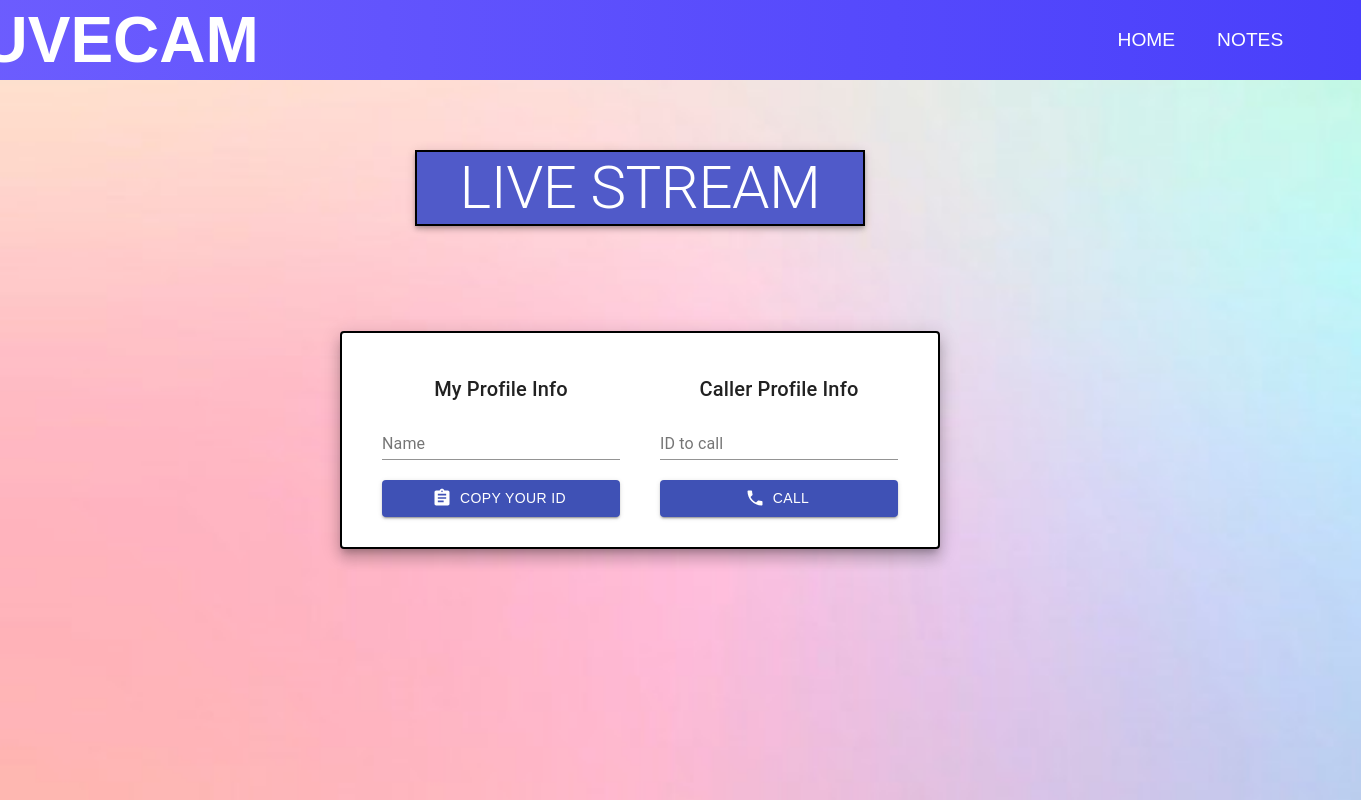
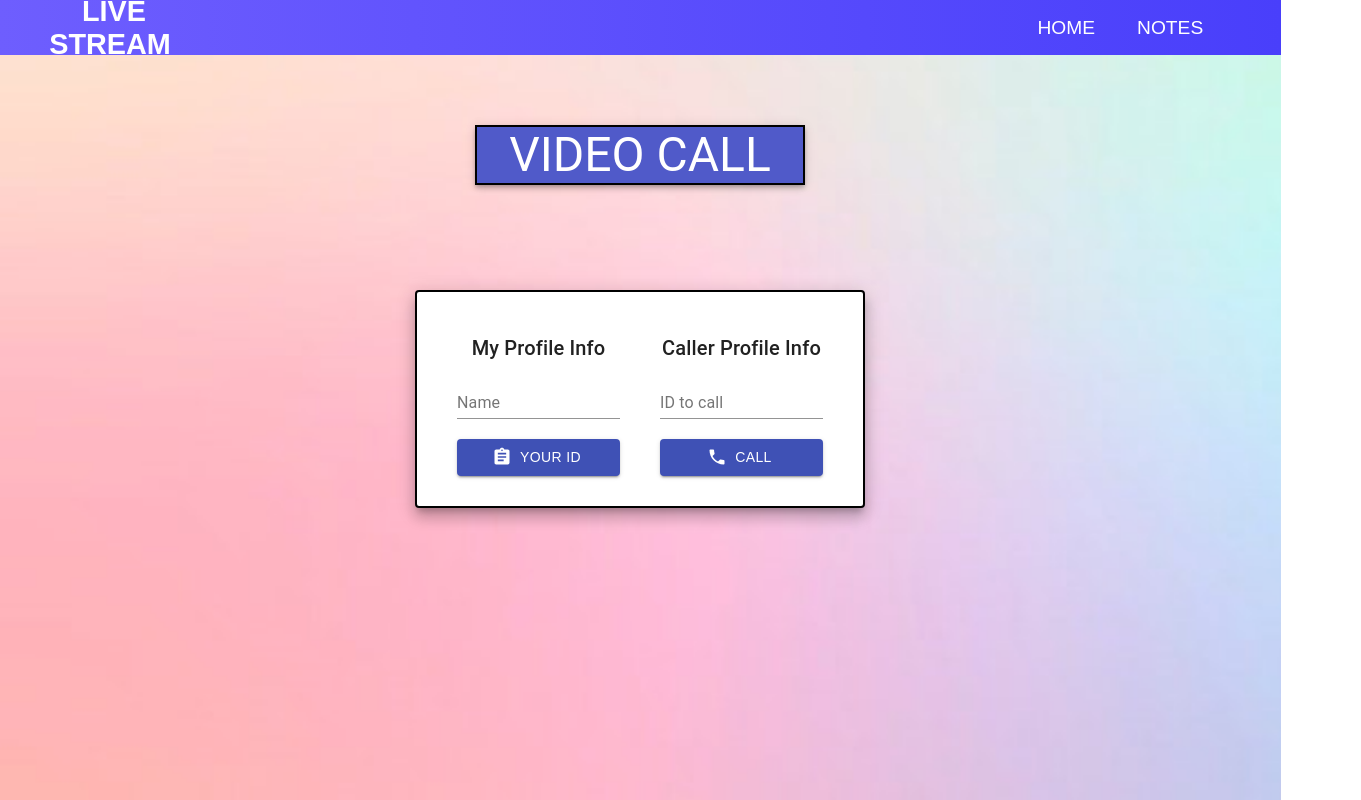
Before and after one commit to SuvethaaE/Livestream-videocall-clone-app, a React (Create React App) app in the folder client/: page / in a window 1280 px wide. Shown: the whole page, 1361 px wide, since content can reach past the window. Built offline with nearby package versions, Linux system fonts and the light colour scheme; no server answers.

Commit message:
make it betterS

```diff
--- a/client/src/components/NavBar/Navbar.css
+++ b/client/src/components/NavBar/Navbar.css
@@ -1,6 +1,6 @@
 .Nav1{
     background:linear-gradient(90deg,rgb(110,94,254) 0%,rgba(73,63,251,1)100%) ;
-    height:80px;
+    height:55px;
     display:flex;
     justify-content: center;
     align-items: center;
@@ -18,12 +18,13 @@
     font-size: 1.6rem;
 }
 .nav-menu{
+    font-family: 'Times New Roman', Times, serif;
     display: grid;
     grid-template-columns: repeat(5,auto);
     grid-gap:10px;
     list-style: none;
     text-align:center ;
-    width: 83vw;
+    width: 86vw;
     justify-content:end ;
     margin-right: 2rem;
 }
--- a/client/src/components/NavBar/Navbar.js
+++ b/client/src/components/NavBar/Navbar.js
@@ -20,7 +20,7 @@ import { BrowserRouter as Router, Switch, Route,} from "react-router-dom";
        return(
          <div>
            <nav className="Nav1">
-            <h1 className="Nav2">SUVECAM<i className="Nav4"></i></h1>
+            <h2 className="Nav2">LIVE STREAM<i className="Nav4"></i></h2>
             <div className="Nav3" onClick={handleClick}>
            <i className={state.clicked? 'fas fa-times' : 'fas fa-bars' }></i>
             </div>
--- a/client/src/components/Option.jsx
+++ b/client/src/components/Option.jsx
@@ -16,7 +16,7 @@ const useStyles = makeStyles((theme) => ({
       },
     },
     container: {
-      width: '600px',
+      width: '450px',
       margin: '35px 0',
       padding: 0,
       [theme.breakpoints.down('xs')]: {
@@ -51,7 +51,7 @@ const Option = ({children}) =>{
                   {console.log(me)}
                   <CopyToClipboard text={me} className={classes.margin}>
                      <Button variant ="contained" color="primary" fullWidth startIcon={<Assignment fontSize="large" />}>
-                     Copy your Id
+                     Your ID
                      </Button>
                   </CopyToClipboard>
                  </Grid>
--- a/client/src/components/VideoPlay.jsx
+++ b/client/src/components/VideoPlay.jsx
@@ -6,7 +6,7 @@ import { SocketContext } from '../SocketContext';
 
 const useStyles = makeStyles((theme) => ({
   video: {
-    width: '550px',
+    width: '500px',
     [theme.breakpoints.down('xs')]: {
       width: '300px',
     },
@@ -36,7 +36,7 @@ const useVideoStyles = makeStyles((theme) => ({
     background:'#505AC9',
     color: 'white',
     fontFamily:'Times New Roman',
-    width: '450px',
+    width: '330px',
     border: '2px solid black',
 
     [theme.breakpoints.down('xs')]: {
@@ -62,8 +62,7 @@ const VideoPlay = () => {
 
       <div className={obj.wrapper}>
       <AppBar className={obj.appBar} position="static" color="inherit">
-       <Typography variant="h2" align="center">
-    LIVE STREAM
+       <Typography variant="h3" align="center">VIDEO CALL
     </Typography>
     </AppBar>
     <Grid container className={classes.gridContainer}>
--- a/client/src/components/WorkSchedule/Work.css
+++ b/client/src/components/WorkSchedule/Work.css
@@ -11,7 +11,7 @@ body{
 }
 h1{
   color: darkgrey;
-  font-size: 4rem;
+  font-size: 2rem;
   text-align: center;
 }
 .scheduled_list{
@@ -21,8 +21,8 @@ h1{
 }
 .Scheduling_Status{
   color:black;
-  text-indent: 18px;
-  font-size: 1.6rem;
+  text-indent: 10px;
+  font-size: 1.0rem;
 }
 .schedule-name{
   cursor:pointer;
@@ -34,7 +34,7 @@ h1{
 button{
   border:0;
   cursor: pointer;
-  font-size: 18px;
+  font-size: 20px;
   outline:0;
 }
 .Scheduling_Status button{
@@ -50,8 +50,9 @@ input{
   flex:1;
 }
 form{
-  display:flex;
+  display:inline-flex;
   padding-top: 10px;
+  width: fit-content;
 }
 form button{
   color: black;
```
Also changed, not shown: client/src/SocketContext.js (line endings or trailing spaces), 1 other file (tests, documents, lock files or other folders).
